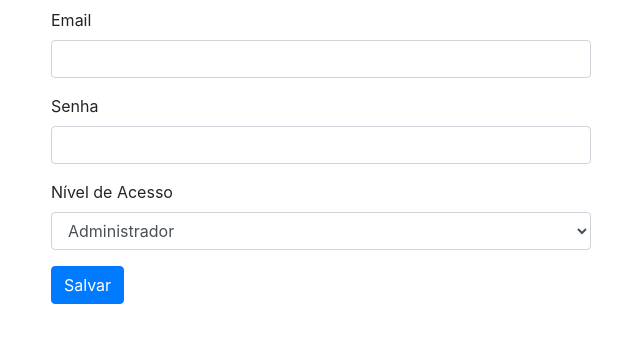
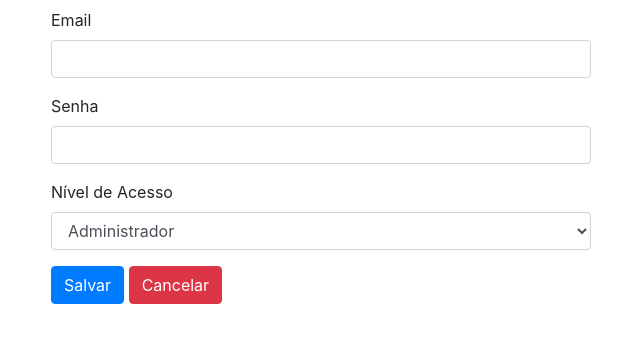
Before and after one commit to lfstos/desafio-globo, a Django app: template core/templates/core/cadastra_usuarios.html in a window 1280 px wide. Shown: the top 343 px of the page, without its empty margins (34-674 px from the left). Run offline with Django 3.2, Linux system fonts and the light colour scheme; the template is opened without the code that fills it, so the values that code supplies are empty; some libraries are stand-ins or nearby versions.

Commit message:
Adiciona botão cancelar

```diff
--- a/core/templates/core/cadastra_usuarios.html
+++ b/core/templates/core/cadastra_usuarios.html
@@ -32,6 +32,7 @@
 
 
                 <button type="submit" class="btn btn-primary">Salvar</button>
+                <a href="{% url 'core:lista-usuarios' %}" class="btn btn-danger">Cancelar</a>
             </form>
         </div>
 
```
